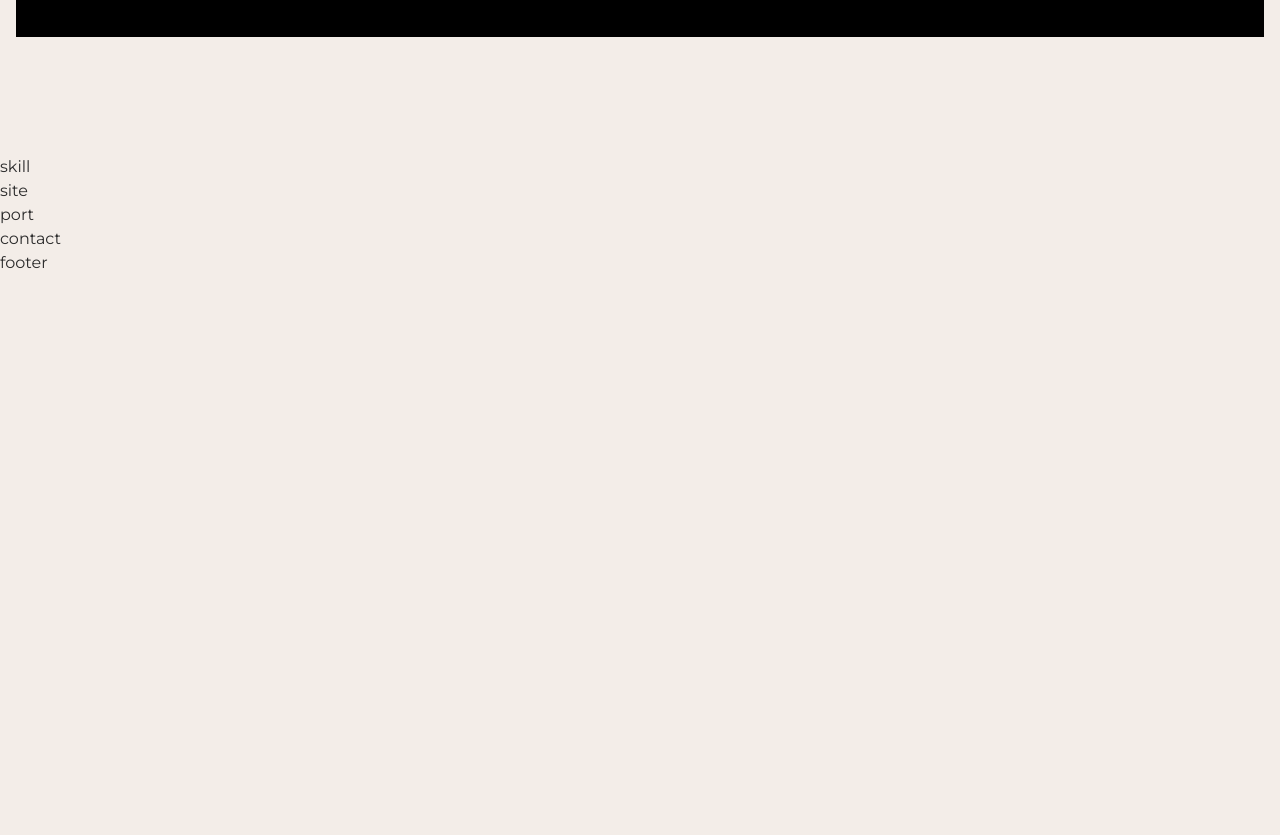
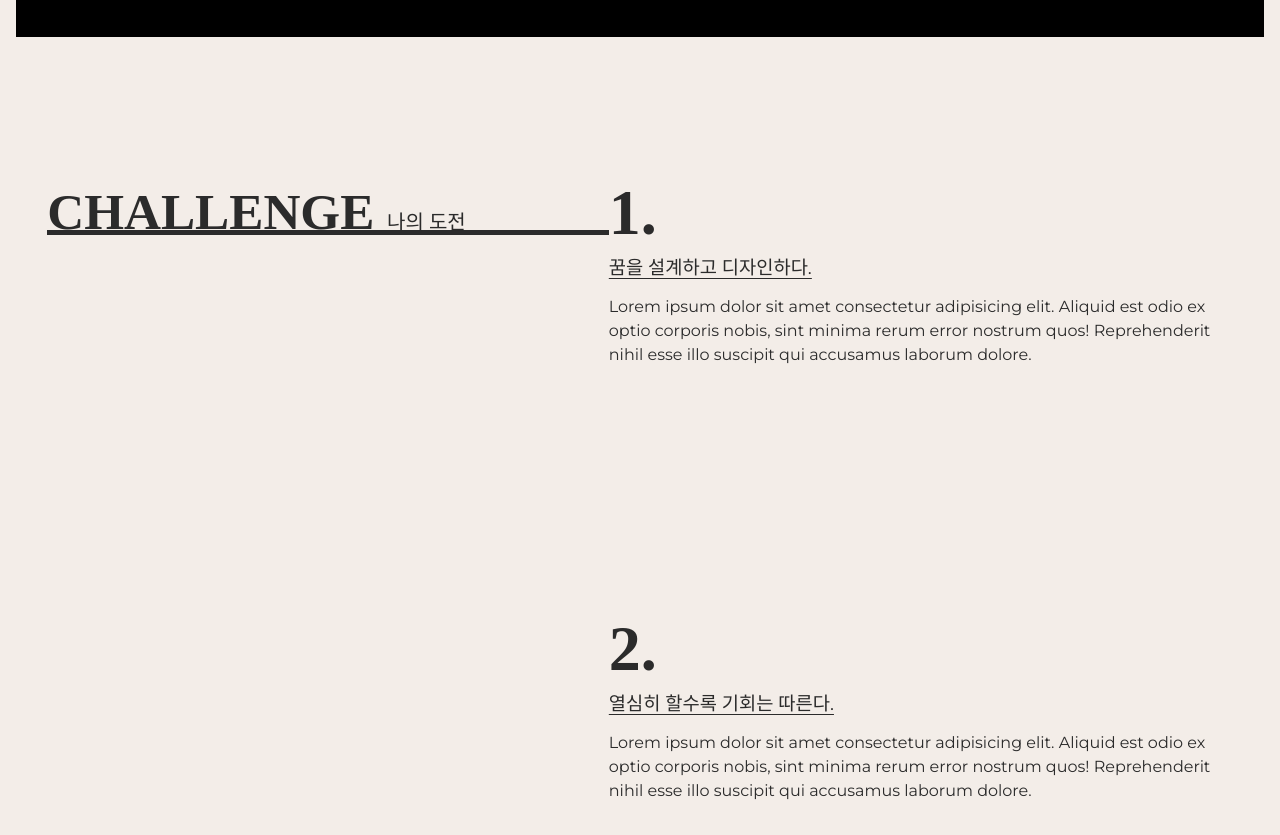
Before and after one commit to namoong0917/port2024-vite, a website built with Vite: page src/index.html in a window 1280 px wide. Shown: the part 645-1480 px from the top of the page. Before the commit the page ends 920 px from the top, so only its background shows below. Built offline with nearby package versions, Linux system fonts and the light colour scheme; a small style sheet from the web is missing; a web font is replaced by a local one.

Commit message:
스킬영역 완료

```diff
--- a/src/assets/css/section/intro.css
+++ b/src/assets/css/section/intro.css
@@ -5,7 +5,7 @@
   width: 100%;
   height: 100%;
   display: flex;
-  align-items: flex-start;
+  align-items: center;
   justify-content: center;
   flex-direction: column;
   padding: 16px;
--- a/src/assets/css/section/skill.css
+++ b/src/assets/css/section/skill.css
@@ -1,2 +1,64 @@
-#skill {
+.skill_inner {
+  padding: 16px;
+  display: flex;
+  justify-content: center;
 }
+.skill_title {
+  position: sticky;
+  top: 70px;
+  left: 0;
+  width: 45%;
+  height: 5vw;
+  font-size: 4vw;
+  font-weight: 900;
+  line-height: 1.6;
+  font-family: var(--mainKor-font);
+  text-transform: uppercase;
+  color: var(--black100);
+  border-bottom: 0.4vw solid var(--black100);
+}
+.skill_title em {
+  font-size: 1.25rem;
+  font-weight: 400;
+  line-height: 2;
+}
+.skill_desc {
+  width: 50%;
+}
+.skill_desc span {
+  font-size: 5vw;
+  line-height: 1;
+  font-weight: 900;
+  font-family: var(--mainNum-font);
+  line-height: 1.3;
+}
+.skill_desc h3 {
+  font-style: 1.5rem;
+  text-decoration: underline;
+  text-underline-position: under;
+  margin-bottom: 1vw;
+}
+.skill_desc p {
+  margin-bottom: 30vh;
+  font-style: 1.1rem;
+}
+
+@media (max-width: 800px) {
+  .skill_inner {
+    flex-direction: column;
+  }
+  .skill_title {
+    width: 100%;
+    margin-bottom: 10vw;
+    font-style: 30px;
+    height: auto;
+    top: 68px;
+    background: var(--mainBg-color);
+  }
+  .skill_desc {
+    width: 100%;
+  }
+  .skill_desc span {
+    font-size: 10vw;
+  }
+}
--- a/src/index.html
+++ b/src/index.html
@@ -58,7 +58,7 @@
     <main id="main" role="main">
       <section id="intro">
         <div class="intro_inner">
-          <div class="intro_title">port developer</div>
+          <h2 class="intro_title">port developer</h2>
           <!-- 이미지 효과이기 때문에 접근성이 필요 없으므로 읽을수 없도록 해준다. aria-hidden="ture" -->
           <div class="intro_lines" aria-hidden="ture">
             <span class="line"></span>
@@ -90,7 +90,43 @@
           </div>
         </div>
       </section>
-      <section id="skill">skill</section>
+      <section id="skill">
+        <div class="skill_inner">
+          <h2 class="skill_title">challenge <em>나의 도전</em></h2>
+          <div class="skill_desc">
+            <div>
+              <span>1.</span>
+              <h3>꿈을 설계하고 디자인하다.</h3>
+              <p>
+                Lorem ipsum dolor sit amet consectetur adipisicing elit. Aliquid
+                est odio ex optio corporis nobis, sint minima rerum error
+                nostrum quos! Reprehenderit nihil esse illo suscipit qui
+                accusamus laborum dolore.
+              </p>
+            </div>
+            <div>
+              <span>2.</span>
+              <h3>열심히 할수록 기회는 따른다.</h3>
+              <p>
+                Lorem ipsum dolor sit amet consectetur adipisicing elit. Aliquid
+                est odio ex optio corporis nobis, sint minima rerum error
+                nostrum quos! Reprehenderit nihil esse illo suscipit qui
+                accusamus laborum dolore.
+              </p>
+            </div>
+            <div>
+              <span>3.</span>
+              <h3>나에게 정직하다.</h3>
+              <p>
+                Lorem ipsum dolor sit amet consectetur adipisicing elit. Aliquid
+                est odio ex optio corporis nobis, sint minima rerum error
+                nostrum quos! Reprehenderit nihil esse illo suscipit qui
+                accusamus laborum dolore.
+              </p>
+            </div>
+          </div>
+        </div>
+      </section>
       <section id="site">site</section>
       <section id="port">port</section>
       <section id="contact">contact</section>
```
